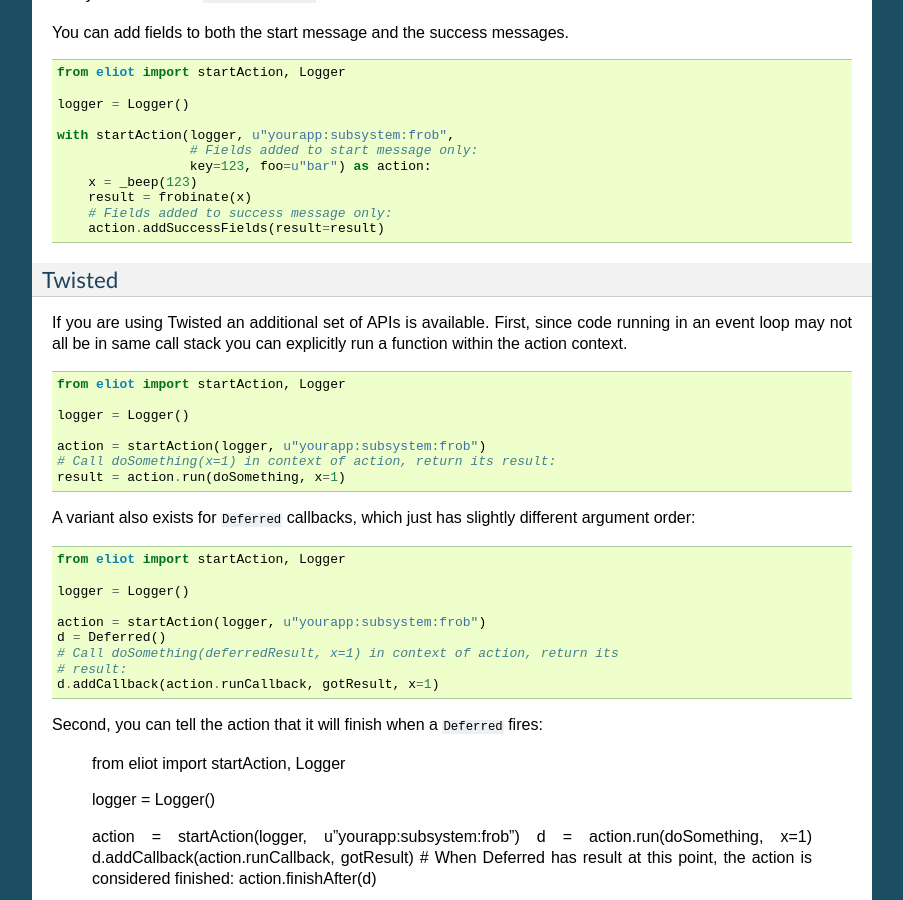
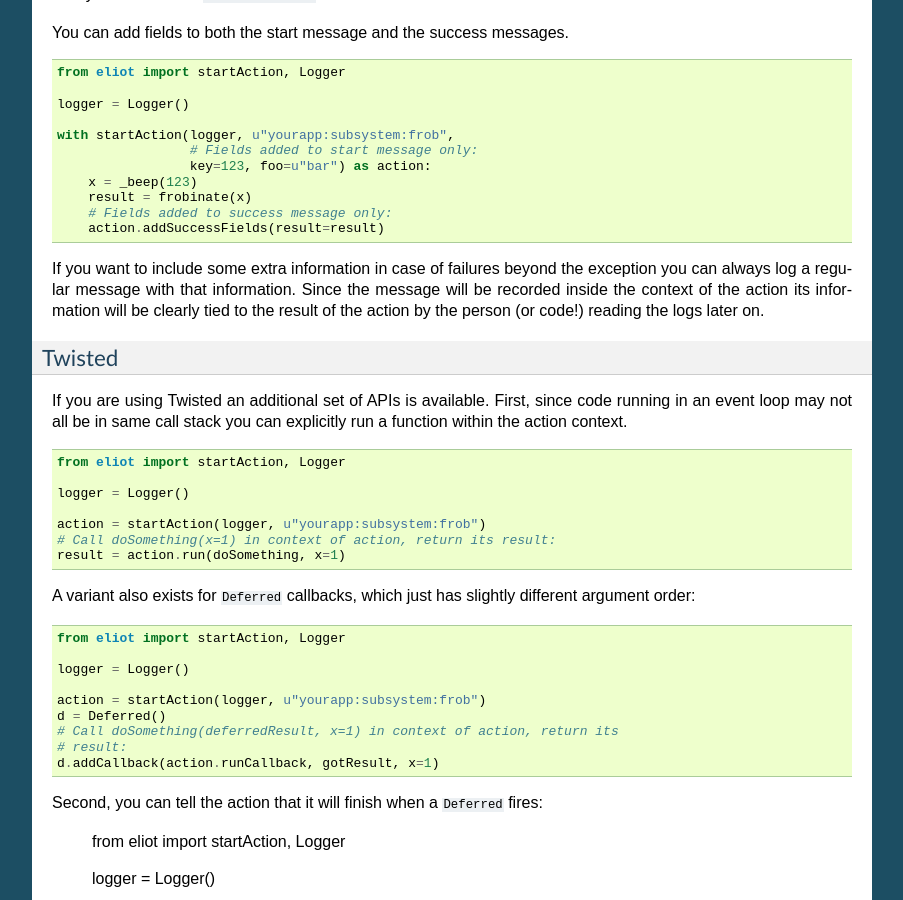
Before and after one commit to itamarst/eliot, a Sphinx documentation site: the page built from docs/source/usage.rst, in a window 1280 px wide and 900 px high, scrolled down 2870 px. Shown: the whole window, without its empty margins (198-1101 px from the left). Built offline with Sphinx 7.4.7, drawn with Linux system fonts in a browser that asks for light colours.

Commit message:
Suggest way of including additional information in failed actions.

```diff
--- a/docs/source/usage.rst
+++ b/docs/source/usage.rst
@@ -196,6 +196,9 @@
          result = frobinate(x)
          # Fields added to success message only:
          action.addSuccessFields(result=result)
+
+If you want to include some extra information in case of failures beyond the exception you can always log a regular message with that information.
+Since the message will be recorded inside the context of the action its information will be clearly tied to the result of the action by the person (or code!) reading the logs later on.
 
 
 Twisted
```
